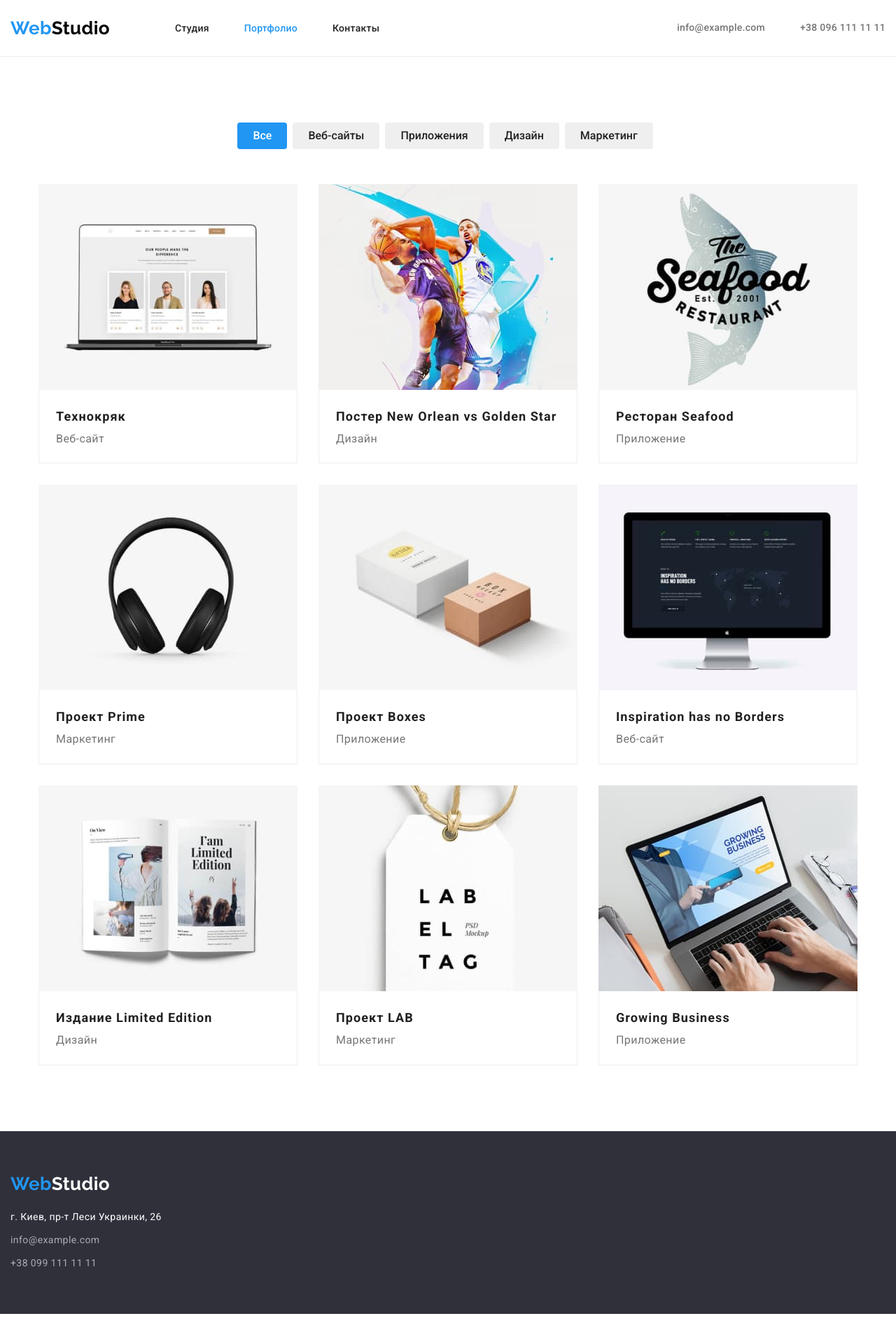
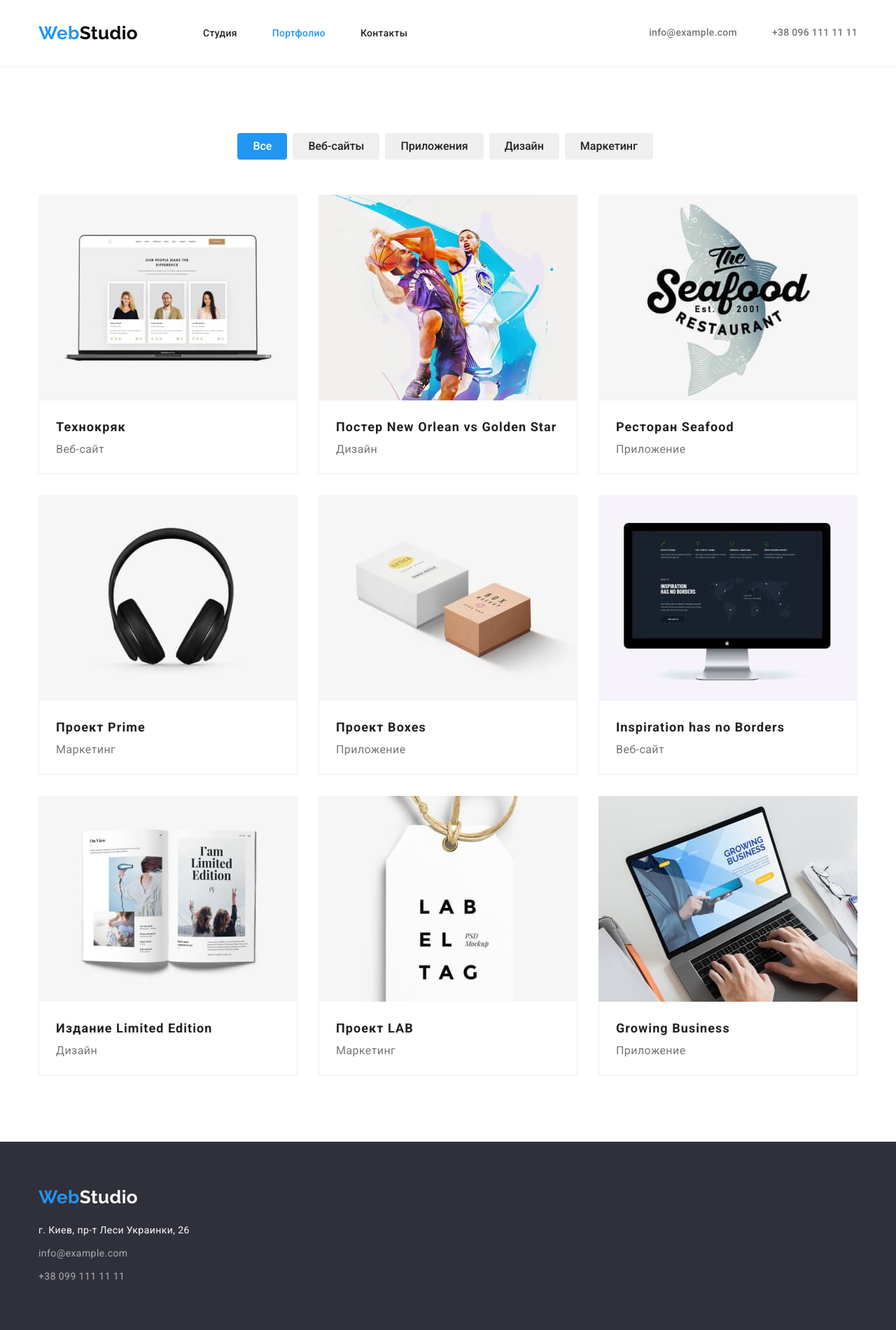
Before and after one commit to MaksStetsenko/goit-markup-hw-03, a plain HTML site: page portfolio.html in a window 1280 px wide. Shown: the whole page at 70% size. Before the commit the page ends 1877 px from the top, so only its background shows below. Drawn offline with nearby package versions, Linux system fonts and the light colour scheme.

Commit message:
Update v2

```diff
--- a/css/styles.css
+++ b/css/styles.css
@@ -35,6 +35,7 @@ img {
   text-decoration: none;
 }
 .list {
+  margin: 0;
   padding: 0;
   list-style: none;
 }
@@ -60,22 +61,23 @@ img {
 }
 .container {
   width: 1200px;
-  width: 100%;
+  padding: 0 15px;
+  margin: 0 auto;
 }
 .section {
-  padding: 94px 15px;
+  padding: 94px 0px;
 }
 
 /*header*/
 
 .borders-header {
   border-bottom: 1px solid #ececec;
+  padding: 32px 0;
 }
 .header {
   display: flex;
   justify-content: space-between;
-  min-height: 80px;
-  padding: 0px 15px;
+  align-items: center;
 }
 .web-logo {
   color: var(--main-color);
@@ -92,17 +94,26 @@ img {
 
 .main-nav {
   display: flex;
+  align-items: center;
+  margin-right: auto;
 }
 .navigation {
   display: flex;
-  margin: auto;
 }
+.navigation-list {
+  margin-right: 50px;
+}
+.navigation-list:last-child {
+  margin-right: 0px;
+}
+
 .navigation-link {
   font-weight: 500;
   line-height: 1.14;
   letter-spacing: 0.02em;
   color: var(--main-text-color);
-  margin-right: 50px;
+  padding-top: 32px;
+  padding-bottom: 32px;
 }
 .current {
   color: var(--main-color);
@@ -121,15 +132,21 @@ img {
   font-weight: 500;
   line-height: 1.14;
   letter-spacing: 0.02em;
+
   display: flex;
-  margin-top: auto;
-  margin-bottom: auto;
 }
 
 .contact-link {
   color: var(--second-color);
+}
+
+.contacts-header-li {
   margin-left: 50px;
 }
+.contacts-header-li:first-child {
+  margin-left: 0px;
+}
+
 .contact-link:hover,
 .contact-link:focus {
   color: var(--main-color);
@@ -143,10 +160,13 @@ img {
 
 /*Main index*/
 /*hero section*/
-.hero-section {
-  background-color: #2f303a;
-  min-height: 600px;
+.hero-background {
+  background-color: var(--footer-color);
+  padding: 0;
+}
+.hero-content {
   text-align: center;
+  padding: 200px;
 }
 .hero-text {
   font-weight: 900;
@@ -155,9 +175,8 @@ img {
   letter-spacing: 0.06em;
   text-transform: uppercase;
   color: var(--hero-color);
-  text-align: center;
+
   margin: 0px;
-  margin-top: 106px;
 }
 .head-button {
   color: #ffffff;
@@ -221,7 +240,7 @@ img {
 }
 
 /*team*/
-.block-team {
+.team-background {
   background-color: #f5f4fa;
 }
 
@@ -326,10 +345,9 @@ img {
 
 /*footer*/
 
-.footer-bar {
+.footer-background {
   background-color: var(--footer-color);
-  min-height: 250px;
-  padding: 60px 15px;
+  padding: 64px 0;
 }
 
 .logo-footer {
@@ -337,20 +355,17 @@ img {
   font-size: 26px;
   line-height: 1.19;
   color: #ffffff;
-
-  display: inline-block;
-  margin-bottom: 20px;
 }
-
-.contacts-ul {
-  margin: 0;
+.contacts-footer {
+  margin-top: 20px;
 }
-
 .cont-link-adress {
   margin: 0;
   font-style: normal;
   line-height: 1.71;
   color: #ffffff;
+
+  margin-top: 20px;
 }
 
 .cont-link {
--- a/portfolio.html
+++ b/portfolio.html
@@ -23,23 +23,25 @@
 
   <body>
     <!--header content-->
-    <header class="borders-header">
-      <div class="container">
-        <div class="section header">
+    <header class="">
+      <section class="section borders-header">
+        <div class="container header">
           <nav class="main-nav">
             <a href="./index.html" class="logo link"
               ><span class="web-logo">Web</span>Studio</a
             >
             <ul class="navigation list">
-              <li>
+              <li class="navigation-list">
                 <a class="navigation-link link" href="./index.html">Студия</a>
               </li>
-              <li>
+              <li class="navigation-list">
                 <a class="navigation-link link current" href="./portfolio.html"
                   >Портфолио</a
                 >
               </li>
-              <li><a class="navigation-link link" href="#">Контакты</a></li>
+              <li class="navigation-list">
+                <a class="navigation-link link" href="#">Контакты</a>
+              </li>
             </ul>
           </nav>
 
@@ -56,14 +58,13 @@
             </li>
           </ul>
         </div>
-      </div>
+      </section>
     </header>
 
     <!--main content-->
     <main class="main">
+      <section class="section portfolio">
         <div class="container">
-        <div class="section">
-          <section class="portfolio">
           <h1 class="visually-hidden">Наше портфолио</h1>
           <!--filter buttons-->
           <ul class="filter-buttons list">
@@ -217,25 +218,22 @@
                 <h3 class="portfolio-name" lang="en">Growing Business</h3>
                 <p class="portfolio-text">Приложение</p>
               </div>
-
-            </div>
             </li>
           </ul>
+        </div>
       </section>
-        </div>
-      </div>
     </main>
 
     <!--footer content-->
     <footer>
-      <div class="container ">
-        <div class="section footer-bar">
+      <section class="section footer-background">
+        <div class="container">
           <a href="./index.html" class="logo-footer link">
             <span class="web-logo">Web</span>Studio</a
           >
 
           <address class="contacts-footer">
-          <ul class="contacts-ul list">
+            <ul class="list">
               <li>
                 <a
                   class="cont-link-adress link"
@@ -246,7 +244,10 @@
                 >
               </li>
               <li>
-              <a class="cont-link link" lang="en" href="mailto:info@example.com"
+                <a
+                  class="cont-link link"
+                  lang="en"
+                  href="mailto:info@example.com"
                   >info@example.com</a
                 >
               </li>
@@ -258,7 +259,7 @@
             </ul>
           </address>
         </div>
-      </div>
+      </section>
     </footer>
   </body>
 </html>
```
Also changed, not shown: index.html (+25 -28 lines). Lines whose indentation alone changed are shown as unchanged.
